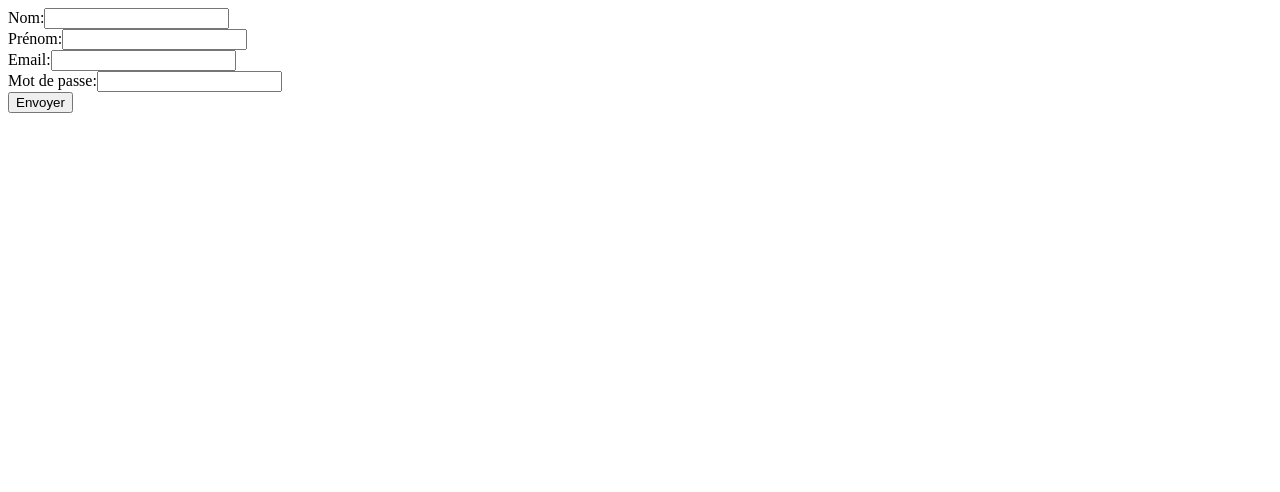
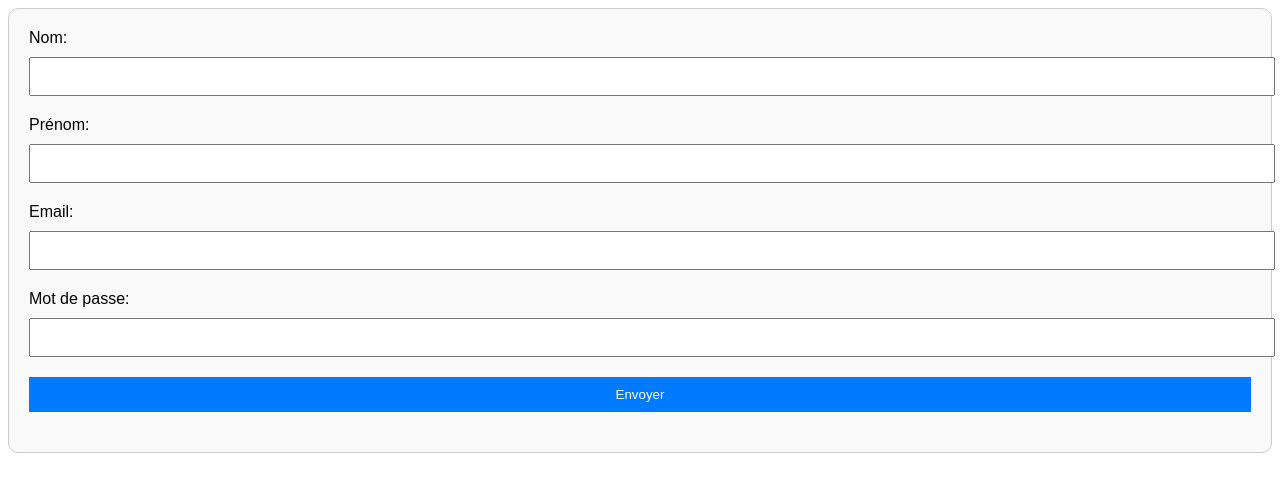
Before and after one commit to FitahianaAlice/TestVueProject, a Vue app in the folder vue-project-test/: page / in a window 1280 px wide. Shown: the top 492 px of the page. Built offline with nearby package versions, Linux system fonts and the light colour scheme.

Commit message:
Modification CSS de AuthentificationView.vue

```diff
--- a/vue-project-test/src/views/AuthentificationView.vue
+++ b/vue-project-test/src/views/AuthentificationView.vue
@@ -43,3 +43,37 @@ export default {
   }
 };
 </script>
+
+<style>
+    /* Add your custom CSS here */
+    body {
+        font-family: Arial, sans-serif;
+    }
+    form {
+        border: 1px solid #ccc;
+        padding: 20px;
+        border-radius: 10px;
+        background-color: #f9f9f9;
+    }
+    label {
+        display: block;
+        margin-bottom: 10px;
+    }
+    input, button {
+        padding: 10px;
+        margin-bottom: 20px;
+        width: 100%;
+    }
+    button {
+        background-color: #007bff;
+        color: white;
+        border: none;
+        cursor: pointer;
+    }
+    button:hover {
+        background-color: #0056b3;
+    }
+    .error {
+        color: red;
+    }
+</style>
```
